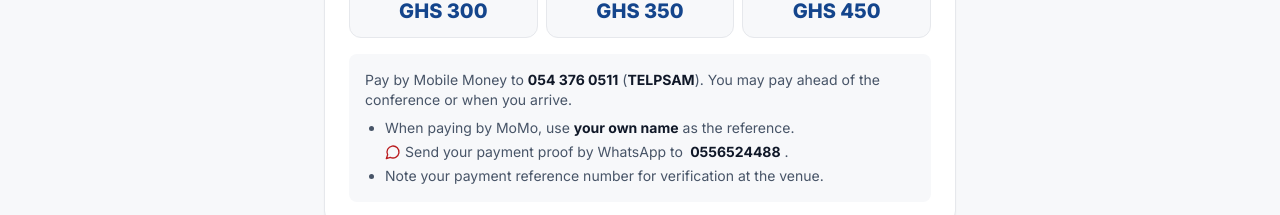
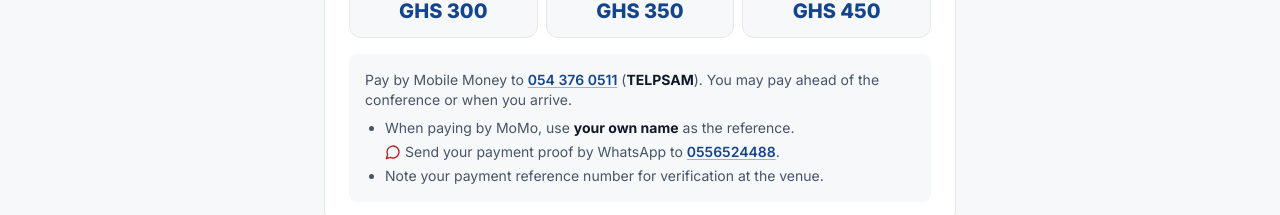
Before and after one commit to AnalystElikem/telpsam-registration, a Next.js app: page / in a window 1280 px wide. Shown: the part 942-1157 px from the top of the page. Built offline with nearby package versions, Linux system fonts and the light colour scheme.

Commit message:
Make MoMo and WhatsApp numbers tappable (tel: and wa.me)

```diff
--- a/src/app/page.tsx
+++ b/src/app/page.tsx
@@ -2,7 +2,7 @@ import Image from "next/image";
 import Link from "next/link";
 import { Smartphone, MessageCircle, BedDouble, ArrowRight, ChevronDown } from "lucide-react";
 import BackgroundSlider from "@/components/BackgroundSlider";
-import { CONFERENCE, PHOTOS } from "@/lib/config";
+import { CONFERENCE, PHOTOS, telHref, waHref } from "@/lib/config";
 
 export default function LandingPage() {
   return (
@@ -73,7 +73,10 @@ export default function LandingPage() {
           </div>
           <div className="mt-4 rounded-lg bg-canvas p-4 text-sm text-body">
             <p>
-              Pay by Mobile Money to <strong className="text-ink">{CONFERENCE.momo.number}</strong>{" "}
+              Pay by Mobile Money to{" "}
+              <a href={telHref(CONFERENCE.momo.number)} className="font-semibold text-blue underline decoration-blue/40 underline-offset-2">
+                {CONFERENCE.momo.number}
+              </a>{" "}
               (<strong className="text-ink">{CONFERENCE.momo.name}</strong>). You may pay ahead of the
               conference or when you arrive.
             </p>
@@ -81,7 +84,12 @@ export default function LandingPage() {
               <li>When paying by MoMo, use <strong className="text-ink">your own name</strong> as the reference.</li>
               <li className="flex items-start gap-1">
                 <MessageCircle className="mt-0.5 h-4 w-4 shrink-0 text-red" />
-                Send your payment proof by WhatsApp to <strong className="text-ink">&nbsp;{CONFERENCE.momo.whatsapp}</strong>.
+                <span>
+                  Send your payment proof by WhatsApp to{" "}
+                  <a href={waHref(CONFERENCE.momo.whatsapp)} target="_blank" rel="noopener noreferrer" className="font-semibold text-blue underline decoration-blue/40 underline-offset-2">
+                    {CONFERENCE.momo.whatsapp}
+                  </a>.
+                </span>
               </li>
               <li>Note your payment reference number for verification at the venue.</li>
             </ul>
--- a/src/app/thank-you/page.tsx
+++ b/src/app/thank-you/page.tsx
@@ -1,6 +1,6 @@
 import Link from "next/link";
 import { CheckCircle2 } from "lucide-react";
-import { CONFERENCE } from "@/lib/config";
+import { CONFERENCE, telHref, waHref } from "@/lib/config";
 
 export const metadata = { title: `Registered — ${CONFERENCE.name}` };
 
@@ -15,8 +15,8 @@ export default function ThankYouPage() {
       <div className="mt-6 w-full rounded-lg border border-blue/20 bg-blue-soft p-4 text-left text-sm text-ink">
         <p className="font-semibold">Before the conference, please remember:</p>
         <ul className="mt-2 list-disc space-y-1 pl-5 text-body">
-          <li>Pay your fee by MoMo to <strong className="text-ink">{CONFERENCE.momo.number}</strong> ({CONFERENCE.momo.name}) using your name as the reference, or pay at the venue.</li>
-          <li>Send your payment proof by WhatsApp to <strong className="text-ink">{CONFERENCE.momo.whatsapp}</strong>.</li>
+          <li>Pay your fee by MoMo to <a href={telHref(CONFERENCE.momo.number)} className="font-semibold text-blue underline decoration-blue/40 underline-offset-2">{CONFERENCE.momo.number}</a> ({CONFERENCE.momo.name}) using your name as the reference, or pay at the venue.</li>
+          <li>Send your payment proof by WhatsApp to <a href={waHref(CONFERENCE.momo.whatsapp)} target="_blank" rel="noopener noreferrer" className="font-semibold text-blue underline decoration-blue/40 underline-offset-2">{CONFERENCE.momo.whatsapp}</a>.</li>
           <li>Keep your payment reference number for verification at the venue.</li>
         </ul>
       </div>
--- a/src/lib/config.ts
+++ b/src/lib/config.ts
@@ -37,6 +37,11 @@ export const PHOTOS: string[] = [
   "/photos/conf-7.jpg",
 ];
 
+// Tappable-number helpers. tel: opens the dialer (long-press to copy);
+// wa.me opens WhatsApp. Ghana numbers: drop the leading 0, prefix 233.
+export const telHref = (n: string) => `tel:${n.replace(/\s+/g, "").replace(/^0/, "+233")}`;
+export const waHref = (n: string) => `https://wa.me/${n.replace(/\D/g, "").replace(/^0/, "233")}`;
+
 export const EDUCATION_LEVELS = ["JHS", "SHS", "Tertiary", "Postgraduate"] as const;
 export const GENDERS = ["Male", "Female"] as const;
 export const ATTENDEE_TYPES = ["Student", "Worker"] as const;
```
